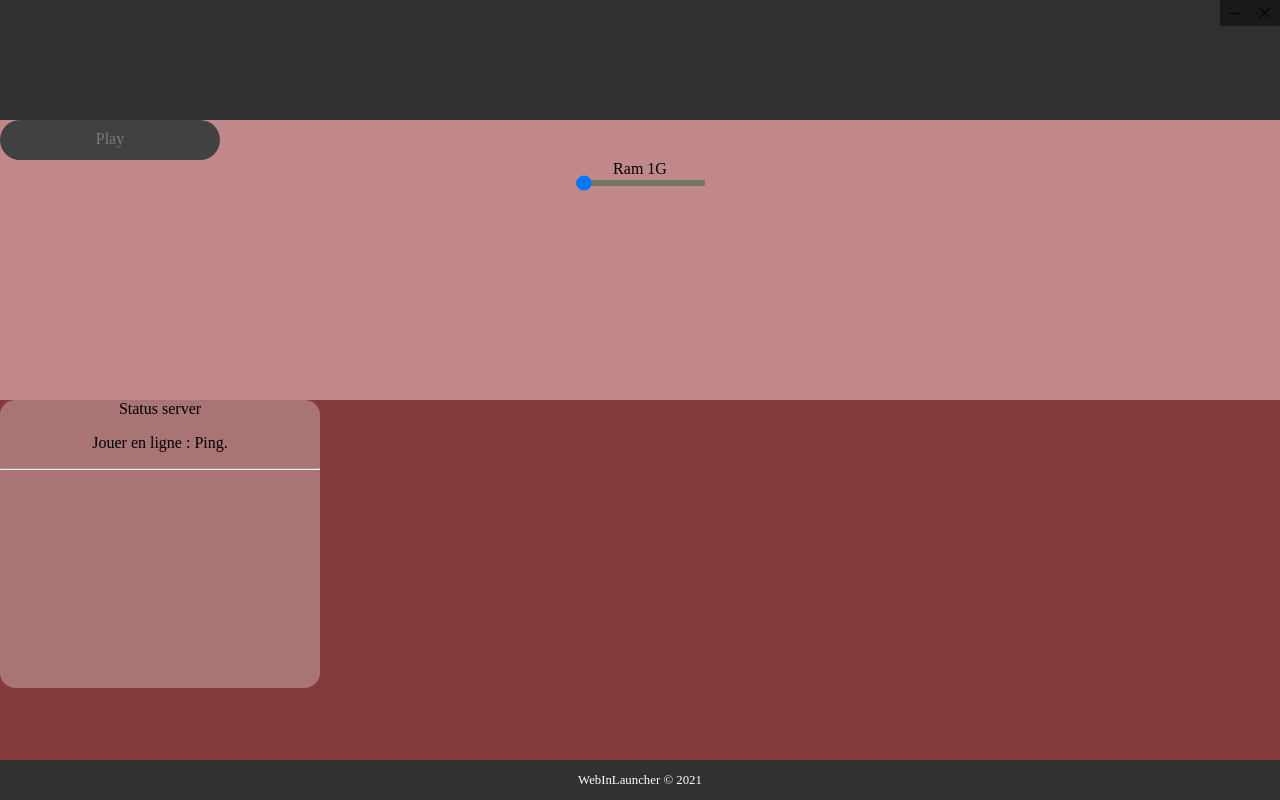
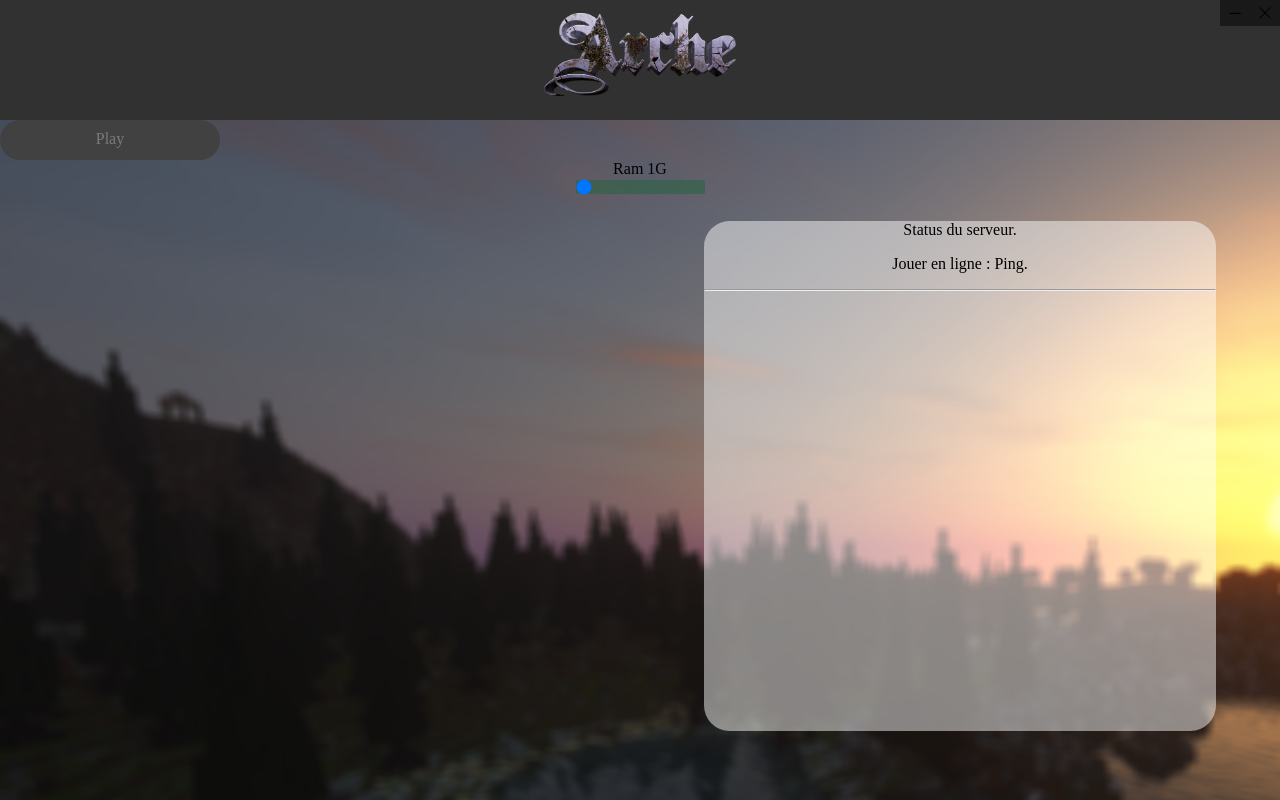
Before and after one commit to luuxis/Selvania-Launcher, a PHP site: page /panels/home.html in a window 1280 px wide. Run offline with PHP 8.4, Linux system fonts and the light colour scheme.

Commit message:
new interface

```diff
--- a/app/assets/css/panels/home.css
+++ b/app/assets/css/panels/home.css
@@ -15,10 +15,14 @@
     background: rgb(49, 49, 49);
 }
 
-.centre-top{
-    text-align: center;
-    height: 35%;
-    background: rgb(192, 136, 136);
+.logo-arche{
+    padding: 1%;
+    width: 15%;
+}
+
+.bottom{
+    height: 85%;
+    background: url("../../images/background/1.png");
 }
 
 .play-btn {
@@ -29,20 +33,6 @@
     height: 20px;
     border-radius: 20px;
 }
-
-.centre-bottom {
-    display: table;
-    width: 100%;
-    height: 45%;
-    background: rgb(131, 58, 58);
-}
-
-.server_status {
-    height: 80%;
-    width: 25%;
-    border-radius: 5%;
-    background: rgba(255, 255, 255, 0.295);
-}
 .ram {
     -webkit-appearance: none;
     height: 2%;
@@ -51,12 +41,12 @@
     outline: none;
 }
 
-
-.bottom{
-    font-size: 80%;
-    position: absolute;
-    color: rgb(255, 255, 255);
-    height: 5%;
-    width: 100%;
-    background: rgb(49, 49, 49);
+.server_status {
+    margin:0 auto;
+    margin-top:2%;
+    margin-right: 5%;
+    height: 75%;
+    width: 40%;
+    border-radius: 5%;
+    background: rgba(255, 255, 255, 0.479);
 }
--- a/app/assets/js/panels/home.js
+++ b/app/assets/js/panels/home.js
@@ -34,8 +34,6 @@ function play(){
             const login = require(dataDirectory + "/" + config.dataDirectory + "/login.json")
 
 
-
-
                 let opts = {
                     url: config.game_url,
                     overrides: {
--- a/app/panels/home.html
+++ b/app/panels/home.html
@@ -13,33 +13,22 @@
 
         <div class="home">
             <div class="top">
-
+                <img src="../assets/images/logo/logo.png" alt="arche logo" class="logo-arche">
             </div>
 
-            <div class="centre-top">
+            <div class="bottom">
                 <div class="play-btn" id="play-btn" onclick="play()">Play</div>
+                <label class="ram-text" id="ram-text">Ram 1G</label>
+                <br>
+                <input type="range" class="ram" id="ram" min="1" max="10" step="1" value="1">
 
-            <label class="ram-text" id="ram-text">Ram 1G</label>
-            <br>
-            <input type="range" class="ram" id="ram" min="1" max="10" step="1" value="1">
-
-            </div>
-
-
-
-            <div class="centre-bottom">
                 <div class="server_status">
-                    <p>Status server</p>
+                    <p>Status du serveur.</p>
                     <div><p> Jouer en ligne : <t id="online">Ping</t>.</p></div>
                     <hr>
                 </div>
-
-
             </div>
 
-            <div class="bottom">
-                <p>WebInLauncher &copy; 2021</p>
-            </div>
         </div>
     </body>
 </html>
```
Also changed, not shown: app/assets/css/panels/login.css (+9 -4 lines).
